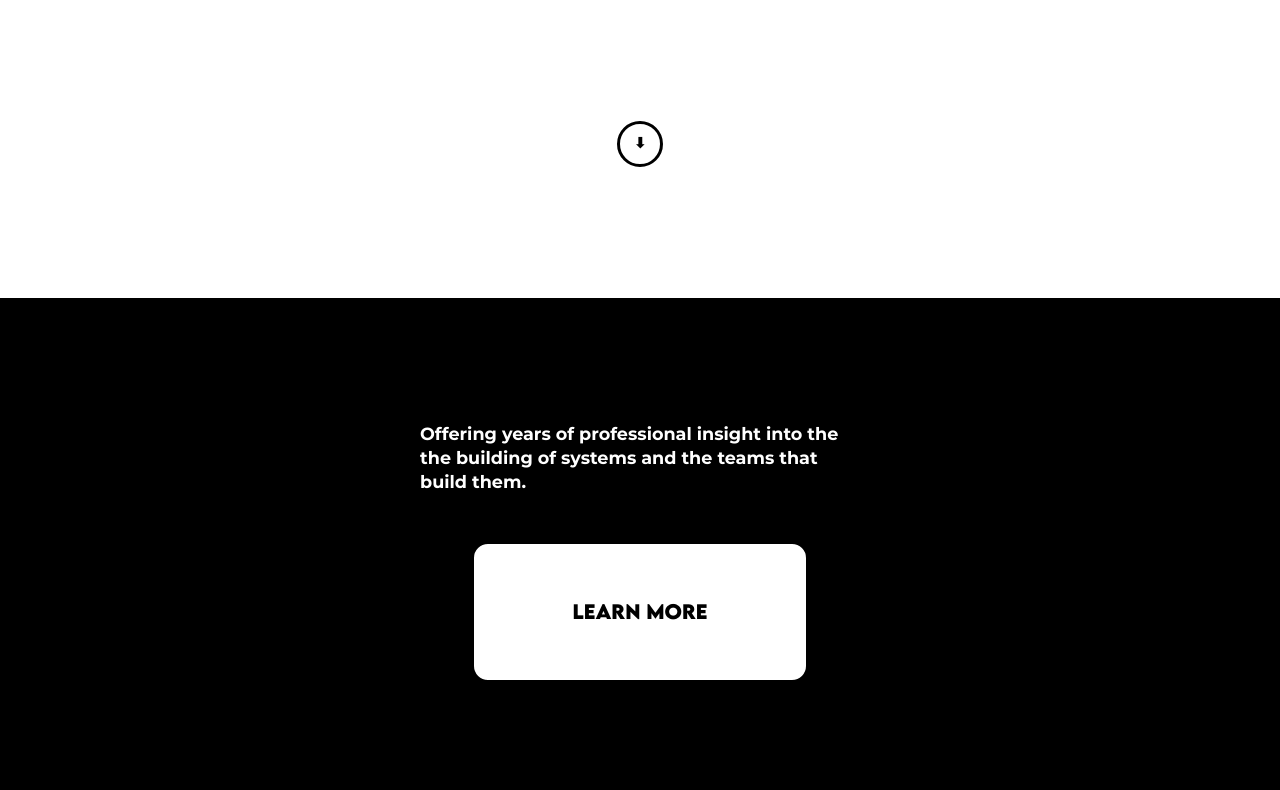
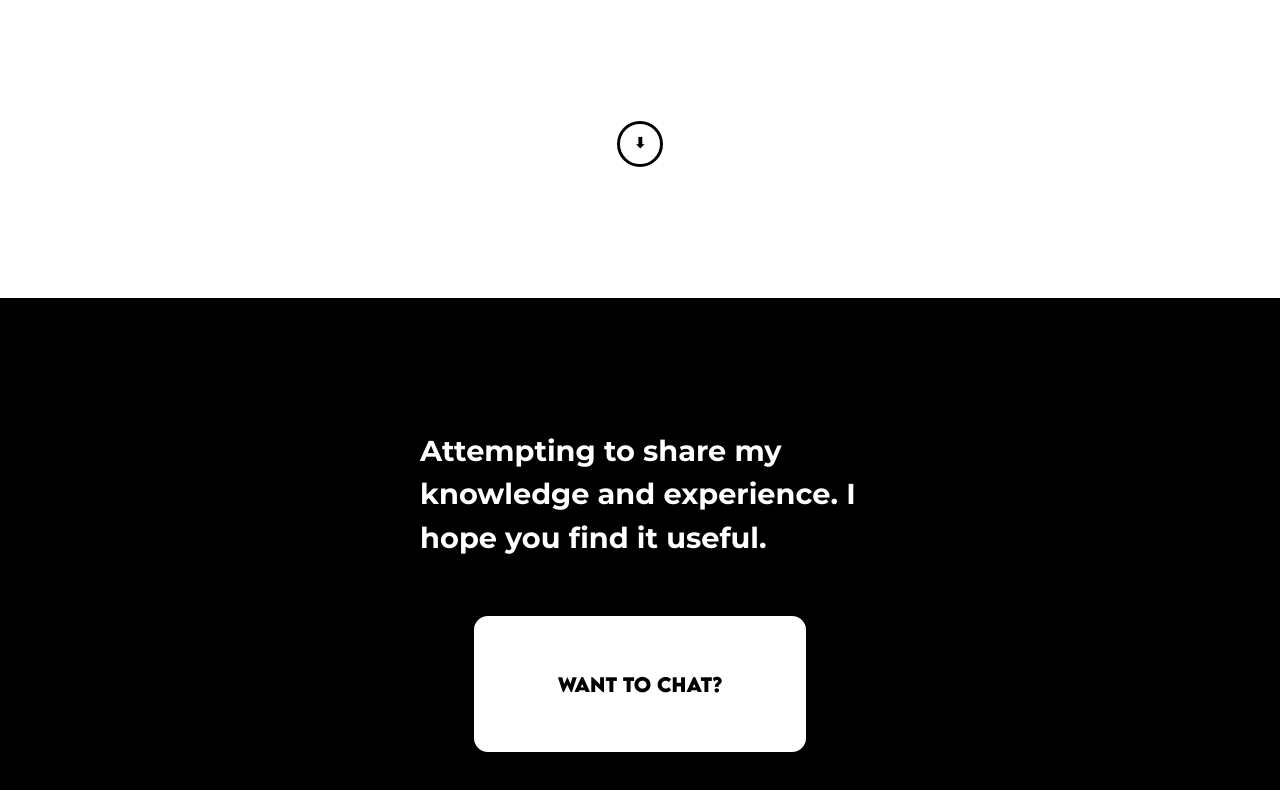
Before and after one commit to CodeJonesW/Wills_Blog, a Next.js app: page / in a window 1280 px wide. Shown: the part 502-1292 px from the top of the page. Built offline with nearby package versions, Linux system fonts and the light colour scheme.

Commit message:
CHORE | Update copy | 🖋 | #9
* update copy

* escape apostrophe

* &apos;

```diff
--- a/pages/index.tsx
+++ b/pages/index.tsx
@@ -121,14 +121,15 @@ const Home: NextPage = () => {
             >
               <InfoText
                 style={{
-                  fontSize: "1.1em",
+                  fontSize: "1.8em",
                   textAlign: "left",
                   maxWidth: "600px",
+                  lineHeight: "1.5em",
                   color: "white",
                 }}
               >
-                Offering years of professional insight into the the building of
-                systems and the teams that build them.
+                Attempting to share my knowledge and experience. I hope you find
+                it useful.
               </InfoText>
             </div>
 
@@ -149,7 +150,7 @@ const Home: NextPage = () => {
                   }}
                   style={{ marginBottom: "16px" }}
                 >
-                  <h3>Learn more</h3>
+                  <h3>Want to chat?</h3>
                 </SecondaryButton>
                 <UnshrinkableDiv style={{ width: "10px", height: "10px" }} />
                 {/* <a
```
Also changed, not shown: pages/info.tsx (+4 -3 lines).
